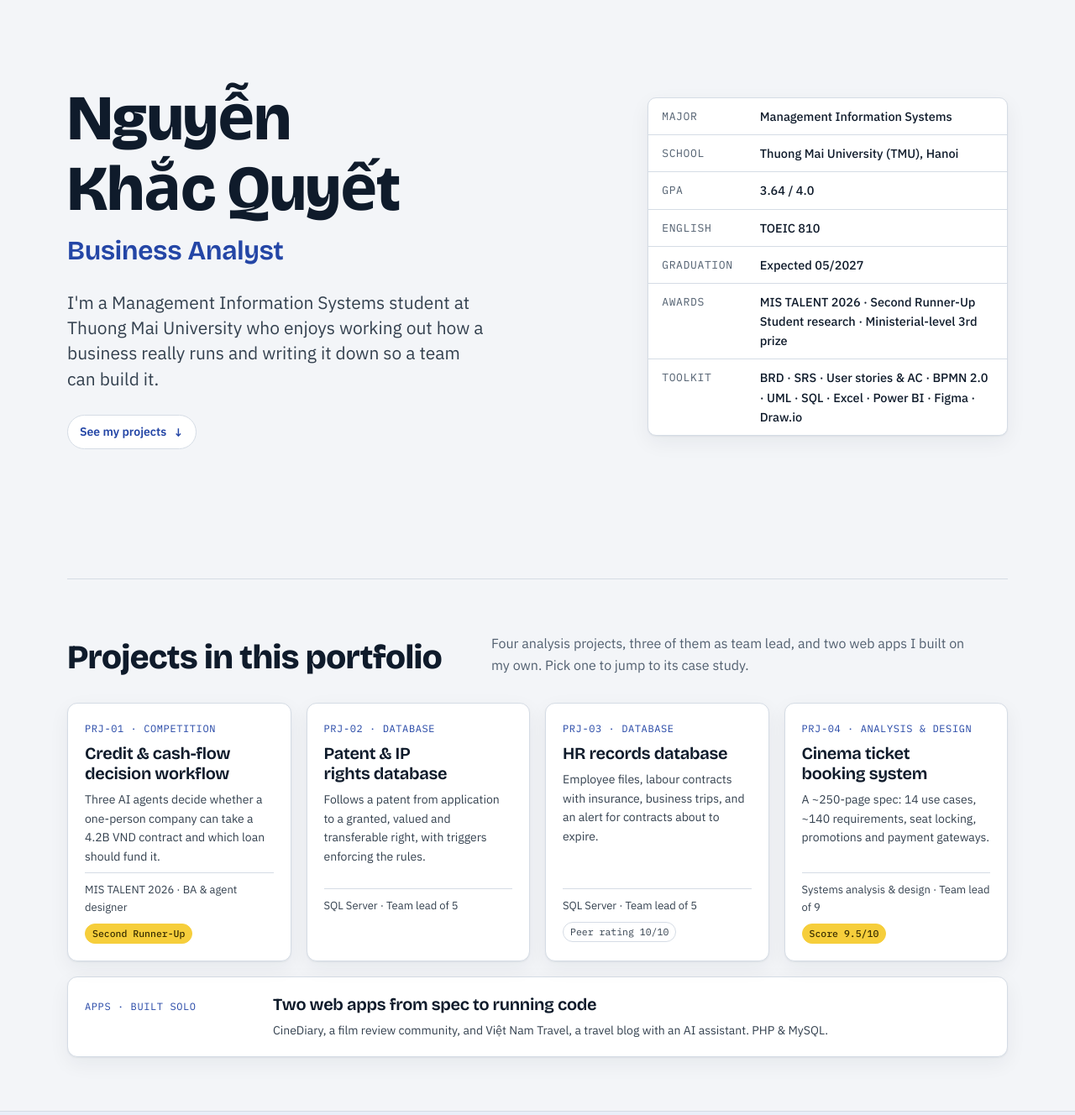
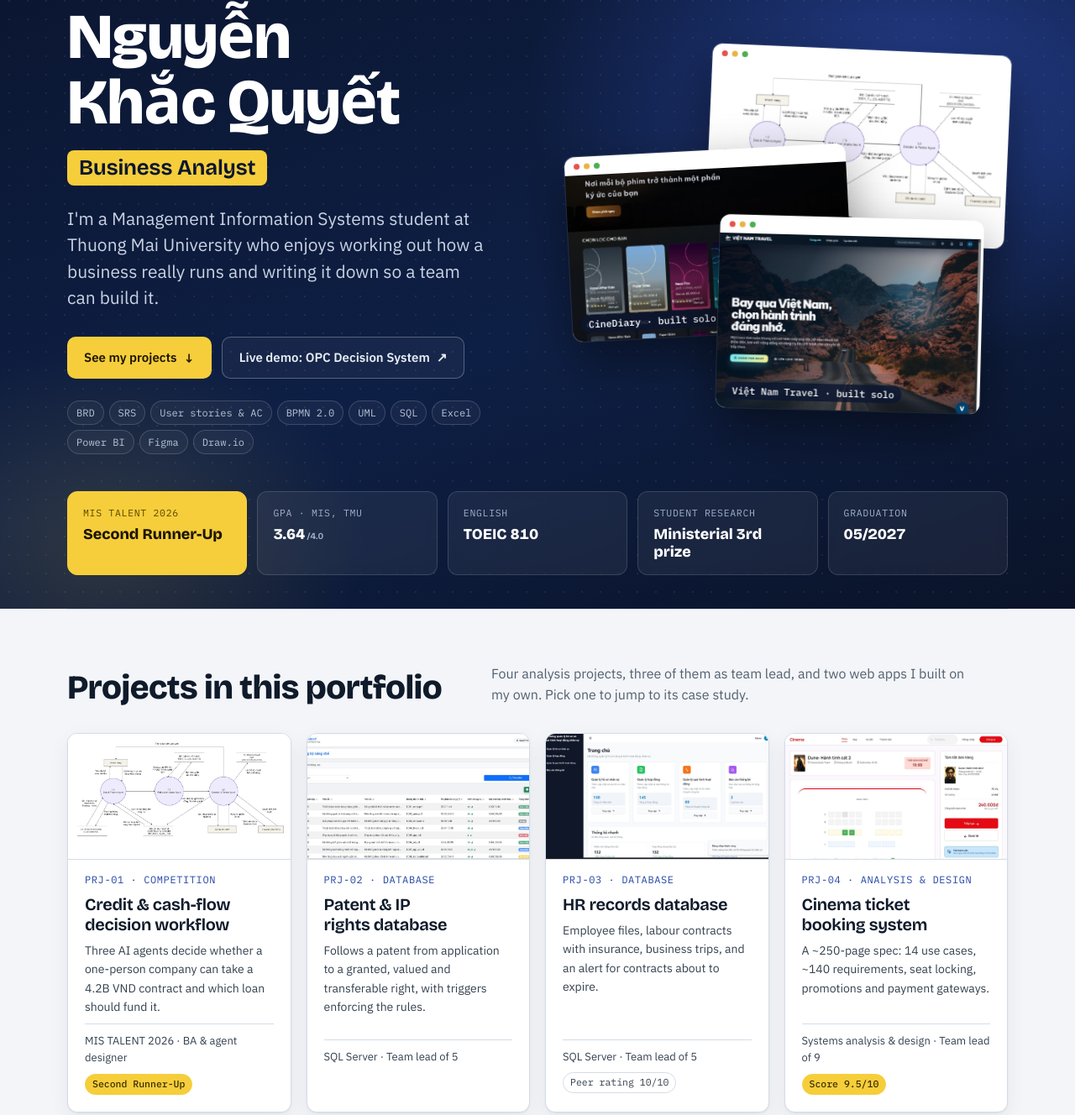
Before and after one commit to Kwuyet/Kwuyet.github.io, a plain HTML site: page index.html in a window 1280 px wide. Shown: the part 111-1439 px from the top of the page at 84% size. Drawn offline with nearby package versions, Linux system fonts and the light colour scheme.

Commit message:
Redesign hero as a dark showcase band and add thumbnails to project cards
Co-Authored-By: Claude Opus 5.5 <noreply@anthropic.com>
Claude-Session: https://claude.ai/code/session_01QW67GweW7KZiGjjXtvwtZi

```diff
--- a/index.html
+++ b/index.html
@@ -59,13 +59,6 @@ p{margin:0}
 .nav a.l:hover{background:var(--sunk);color:var(--ink)}
 
 /* hero */
-.hero{display:grid;grid-template-columns:minmax(0,1.5fr) minmax(0,1fr);gap:48px;padding-block:72px 56px;align-items:end}
-.hero h1{font-size:clamp(40px,6.4vw,76px);font-weight:800}
-.hero h1 .role{display:block;font-size:.42em;font-weight:650;color:var(--accent);margin-top:14px;letter-spacing:-.005em}
-.thesis{font-size:clamp(18px,2vw,21px);color:var(--ink-2);max-width:40ch;margin-top:28px;line-height:1.45}
-.scroll-cue{display:inline-flex;align-items:center;gap:8px;margin-top:28px;font-size:14px;font-weight:600;color:var(--accent);text-decoration:none;padding:8px 14px;border:1px solid var(--line);border-radius:999px;background:var(--surface)}
-.scroll-cue:hover{border-color:var(--accent)}
-.scroll-cue span{display:inline-block;animation:nudge 1.8s ease-in-out infinite}
 @keyframes nudge{0%,100%{transform:translateY(0)}50%{transform:translateY(3px)}}
 .pgrid{display:grid;grid-template-columns:repeat(4,minmax(0,1fr));gap:18px}
 .pcard{display:flex;flex-direction:column;gap:8px;padding:20px;background:var(--surface);border:1px solid var(--line);border-radius:12px;box-shadow:var(--shadow);text-decoration:none;color:var(--ink);transition:border-color .15s,transform .15s}
@@ -79,17 +72,80 @@ p{margin:0}
 .pcard .pill.hl{background:var(--marker);border-color:var(--marker);color:var(--marker-ink);font-weight:500}
 .pcard.wide{margin-top:18px;display:grid;grid-template-columns:200px minmax(0,1fr);grid-template-rows:auto auto;column-gap:24px;align-items:baseline}
 .pcard.wide .tid{grid-row:span 2}
-@media (min-width:901px){.hero{min-height:calc(100svh - 57px);align-items:center;padding-block:48px}}
+.pcard{overflow:hidden}
+.pthumb{display:block;margin:-20px -20px 6px;height:150px;background:var(--sunk);border-bottom:1px solid var(--line);overflow:hidden}
+.pthumb img{width:100%;height:100%;object-fit:cover;object-position:top center;transition:transform .35s ease}
+.pthumb.contain img{object-fit:contain;background:#fff;padding:8px}
+.pcard:hover .pthumb img{transform:scale(1.04)}
+.pcard.wide{grid-template-columns:260px 200px minmax(0,1fr)}
+.pcard.wide .pthumbs{grid-row:span 2;display:grid;grid-template-columns:1fr 1fr;gap:6px;align-self:stretch}
+.pcard.wide .pthumbs img{width:100%;height:84px;object-fit:cover;object-position:top;border-radius:6px;border:1px solid var(--line)}
+@media (max-width:900px){.pcard.wide{grid-template-columns:200px minmax(0,1fr)}.pcard.wide .pthumbs{display:none}}
 @media (max-width:1000px){.pgrid{grid-template-columns:repeat(2,minmax(0,1fr))}}
 @media (max-width:560px){.pgrid{grid-template-columns:minmax(0,1fr)}.pcard.wide{display:flex}.pcard .pfoot{min-height:0}}
-.spec{background:var(--surface);border:1px solid var(--line);border-radius:10px;box-shadow:var(--shadow);overflow:hidden}
-.spec header{display:flex;justify-content:space-between;padding:10px 16px;border-bottom:1px solid var(--line);background:var(--sunk);font-family:var(--mono);font-size:12px;color:var(--muted)}
-.spec dl{margin:0;display:grid;grid-template-columns:auto 1fr}
-.spec dt,.spec dd{margin:0;padding:10px 16px;border-bottom:1px solid var(--line);font-size:14.5px}
-.spec dt{font-family:var(--mono);font-size:13px;color:var(--muted);text-transform:uppercase;letter-spacing:.05em;padding-top:12px}
-.spec dd{font-weight:500}
-.spec dl>*:nth-last-child(-n+2){border-bottom:0}
 .num{font-variant-numeric:tabular-nums}
+
+/* hero (always dark) */
+.hero{position:relative;isolation:isolate;color:#E8EDF4;padding-block:60px 40px}
+.hero::before{content:"";position:absolute;inset:0 calc(50% - 50vw);z-index:-1;
+  background:
+    radial-gradient(60% 70% at 85% 20%,rgba(70,110,255,.38),transparent 60%),
+    radial-gradient(40% 50% at 10% 90%,rgba(246,206,59,.14),transparent 60%),
+    radial-gradient(rgba(255,255,255,.07) 1px,transparent 1.2px) 0 0/22px 22px,
+    linear-gradient(160deg,#0B1630 0%,#0E1F45 55%,#0A1328 100%)}
+.hero-in{display:grid;grid-template-columns:minmax(0,1.05fr) minmax(0,1fr);gap:48px;align-items:center}
+.hero h1{font-size:clamp(42px,6vw,76px);font-weight:800;color:#fff;line-height:1.02}
+.hero h1 .role{display:table;font-size:.34em;font-weight:650;color:#0B1630;background:var(--marker);padding:4px 14px;border-radius:8px;margin-top:18px;letter-spacing:-.005em;line-height:1.3}
+.thesis{font-size:clamp(18px,2vw,21px);color:#C9D3E3;max-width:40ch;margin-top:24px;line-height:1.5}
+.hero-cta{display:flex;flex-wrap:wrap;gap:12px;margin-top:30px}
+.btn-primary,.btn-ghost{display:inline-flex;align-items:center;gap:8px;font-weight:600;font-size:15px;text-decoration:none;padding:12px 20px;border-radius:10px;transition:transform .15s,background .15s,border-color .15s}
+.btn-primary{background:var(--marker);color:#1D1600}
+.btn-primary:hover{transform:translateY(-2px)}
+.btn-primary span{display:inline-block;animation:nudge 1.8s ease-in-out infinite}
+.btn-ghost{color:#E8EDF4;border:1px solid rgba(255,255,255,.28);background:rgba(255,255,255,.04)}
+.btn-ghost:hover{border-color:#fff;background:rgba(255,255,255,.1)}
+.chips{list-style:none;margin:26px 0 0;padding:0;display:flex;flex-wrap:wrap;gap:6px;max-width:520px}
+.chips li{font-family:var(--mono);font-size:12px;color:#B8C4D8;padding:4px 10px;border:1px solid rgba(255,255,255,.16);border-radius:999px;background:rgba(255,255,255,.04)}
+.hero :focus-visible{outline-color:var(--marker)}
+
+.collage{position:relative;height:430px}
+.win{position:absolute;margin:0;border-radius:12px;overflow:hidden;background:#fff;box-shadow:0 24px 60px rgba(0,0,0,.45),0 0 0 1px rgba(255,255,255,.12);padding-top:22px;transition:transform .4s ease}
+.win::before{content:"";position:absolute;top:8px;left:11px;width:7px;height:7px;border-radius:50%;background:#E5534B;box-shadow:12px 0 0 #E8B341,24px 0 0 #4CAF50}
+.win img{display:block;width:100%;height:100%;object-fit:cover;object-position:top center}
+.win figcaption{position:absolute;left:10px;bottom:10px;margin:0;font:500 11.5px var(--mono);color:#fff;background:rgba(11,22,48,.82);padding:3px 9px;border-radius:999px}
+.w1{width:68%;height:230px;top:0;right:0;transform:rotate(2.5deg)}
+.w1 img{object-fit:contain;padding:6px}
+.w2{width:64%;height:220px;top:120px;left:0;transform:rotate(-3deg)}
+.w3{width:60%;height:230px;bottom:0;right:6%;transform:rotate(1.5deg)}
+.collage:hover .w1{transform:rotate(3.5deg) translate(8px,-6px)}
+.collage:hover .w2{transform:rotate(-4deg) translate(-8px,0)}
+.collage:hover .w3{transform:rotate(2deg) translate(4px,6px)}
+
+.kpis{display:grid;grid-template-columns:repeat(5,minmax(0,1fr));gap:12px;margin:44px 0 0}
+.kpi{padding:16px 18px;border-radius:12px;background:rgba(255,255,255,.06);border:1px solid rgba(255,255,255,.14);backdrop-filter:blur(6px)}
+.kpi dt{font-family:var(--mono);font-size:11.5px;letter-spacing:.06em;text-transform:uppercase;color:#9FB0C9}
+.kpi dd{margin:6px 0 0;font-family:var(--display);font-weight:800;font-size:clamp(15px,1.4vw,20px);color:#fff;line-height:1.15}
+.kpi dd small{font-size:.6em;font-weight:650;color:#9FB0C9;margin-left:2px}
+.kpi.hl{background:var(--marker);border-color:var(--marker)}
+.kpi.hl dt{color:#5A4700}.kpi.hl dd{color:#1D1600;white-space:nowrap}
+
+@media (prefers-reduced-motion:no-preference){
+  .hero-copy>*,.collage .win,.kpi{animation:rise .7s cubic-bezier(.2,.7,.2,1) both}
+  .hero-copy>:nth-child(2){animation-delay:.08s}.hero-copy>:nth-child(3){animation-delay:.16s}.hero-copy>:nth-child(4){animation-delay:.24s}
+  .w1{animation-delay:.15s!important}.w2{animation-delay:.3s!important}.w3{animation-delay:.45s!important}
+  .kpi:nth-child(2){animation-delay:.05s}.kpi:nth-child(3){animation-delay:.1s}.kpi:nth-child(4){animation-delay:.15s}.kpi:nth-child(5){animation-delay:.2s}
+}
+@keyframes rise{from{opacity:0;translate:0 18px}to{opacity:1;translate:0 0}}
+@media (max-width:900px){
+  .hero{padding-block:48px 32px}
+  .hero-in{grid-template-columns:minmax(0,1fr);gap:36px}
+  .collage{height:300px}
+  .w1{height:170px}.w2{height:160px;top:80px}.w3{height:170px}
+  .kpis{grid-template-columns:repeat(2,minmax(0,1fr));margin-top:40px}
+  .kpi.hl{grid-column:span 2}
+  .kpi dd{font-size:19px}
+}
+@media (max-width:560px){.win figcaption{display:none}.collage{height:250px}.w1{height:140px}.w2{height:135px;top:70px}.w3{height:140px}.btn-primary,.btn-ghost{width:100%;justify-content:center}}
 
 /* sections */
 section.block{padding-block:64px;border-top:1px solid var(--line)}
@@ -266,8 +322,7 @@ dialog.lb p{color:#E8EDF4;font-size:14px;margin-top:10px;text-align:center}
 dialog.lb button{position:fixed;top:14px;right:18px;background:#fff;color:#0F1B2B;border:0;border-radius:999px;width:40px;height:40px;font-size:22px;cursor:pointer}
 
 @media (max-width:900px){
-  .hero,.case-top,.sec-head,.cols{grid-template-columns:minmax(0,1fr);gap:28px}
-  .hero{padding-block:48px 40px}
+  .case-top,.sec-head,.cols{grid-template-columns:minmax(0,1fr);gap:28px}
   .gallery{grid-template-columns:repeat(2,minmax(0,1fr))}
   .feature-grid{grid-template-columns:1fr}
   .feature-grid>div{border-right:0;border-bottom:1px solid var(--line)}
@@ -306,22 +361,31 @@ dialog.lb button{position:fixed;top:14px;right:18px;background:#fff;color:#0F1B2
 <main class="wrap" id="top">
 
 <header class="hero">
-  <div>
-    <h1>Nguyễn Khắc Quyết<span class="role">Business Analyst</span></h1>
-    <p class="thesis">I'm a Management Information Systems student at Thuong Mai University who enjoys working out how a business really runs and writing it down so a team can build it.</p>
-    <a class="scroll-cue" href="#projects">See my projects <span aria-hidden="true">↓</span></a>
+  <div class="hero-in">
+    <div class="hero-copy">
+      <h1>Nguyễn Khắc Quyết<span class="role">Business Analyst</span></h1>
+      <p class="thesis">I'm a Management Information Systems student at Thuong Mai University who enjoys working out how a business really runs and writing it down so a team can build it.</p>
+      <div class="hero-cta">
+        <a class="btn-primary" href="#projects">See my projects <span aria-hidden="true">↓</span></a>
+        <a class="btn-ghost" href="https://mistalent-competition-c8gx.onrender.com/" target="_blank" rel="noopener">Live demo: OPC Decision System <span aria-hidden="true">↗</span></a>
+      </div>
+      <ul class="chips" aria-label="Toolkit">
+        <li>BRD</li><li>SRS</li><li>User stories &amp; AC</li><li>BPMN 2.0</li><li>UML</li><li>SQL</li><li>Excel</li><li>Power BI</li><li>Figma</li><li>Draw.io</li>
+      </ul>
+    </div>
+    <div class="collage" aria-hidden="true">
+      <figure class="win w1"><img src="img/mt-dfd1.jpg" alt=""><figcaption>MIS TALENT · data flow</figcaption></figure>
+      <figure class="win w2"><img src="img/cd-home.jpg" alt=""><figcaption>CineDiary · built solo</figcaption></figure>
+      <figure class="win w3"><img src="img/tr-3d.jpg" alt=""><figcaption>Việt Nam Travel · built solo</figcaption></figure>
+    </div>
   </div>
-  <aside class="spec" aria-label="Profile summary">
-    <dl>
-      <dt>Major</dt><dd>Management Information Systems</dd>
-      <dt>School</dt><dd>Thuong Mai University (TMU), Hanoi</dd>
-      <dt>GPA</dt><dd class="num">3.64 / 4.0</dd>
-      <dt>English</dt><dd class="num">TOEIC 810</dd>
-      <dt>Graduation</dt><dd class="num">Expected 05/2027</dd>
-      <dt>Awards</dt><dd>MIS TALENT 2026 · Second Runner-Up<br>Student research · Ministerial-level 3rd prize</dd>
-      <dt>Toolkit</dt><dd>BRD · SRS · User stories &amp; AC · BPMN 2.0 · UML · SQL · Excel · Power BI · Figma · Draw.io</dd>
-    </dl>
-  </aside>
+  <dl class="kpis" aria-label="Profile summary">
+    <div class="kpi hl"><dt>MIS TALENT 2026</dt><dd>Second Runner-Up</dd></div>
+    <div class="kpi"><dt>GPA · MIS, TMU</dt><dd class="num">3.64<small>/4.0</small></dd></div>
+    <div class="kpi"><dt>English</dt><dd class="num">TOEIC 810</dd></div>
+    <div class="kpi"><dt>Student research</dt><dd>Ministerial 3rd prize</dd></div>
+    <div class="kpi"><dt>Graduation</dt><dd class="num">05/2027</dd></div>
+  </dl>
 </header>
 
 <!-- PROJECTS OVERVIEW -->
@@ -331,12 +395,12 @@ dialog.lb button{position:fixed;top:14px;right:18px;background:#fff;color:#0F1B2
     <p>Four analysis projects, three of them as team lead, and two web apps I built on my own. Pick one to jump to its case study.</p>
   </div>
   <div class="pgrid">
-    <a class="pcard" href="#mistalent"><span class="tid">PRJ-01 · Competition</span><h3>Credit &amp; cash-flow decision workflow</h3><p>Three AI agents decide whether a one-person company can take a 4.2B VND contract and which loan should fund it.</p><span class="pfoot"><span class="pmeta">MIS TALENT 2026 · BA &amp; agent designer</span><span class="pill hl">Second Runner-Up</span></span></a>
-    <a class="pcard" href="#patent"><span class="tid">PRJ-02 · Database</span><h3>Patent &amp; IP rights database</h3><p>Follows a patent from application to a granted, valued and transferable right, with triggers enforcing the rules.</p><span class="pfoot"><span class="pmeta">SQL Server · Team lead of 5</span></span></a>
-    <a class="pcard" href="#hr"><span class="tid">PRJ-03 · Database</span><h3>HR records database</h3><p>Employee files, labour contracts with insurance, business trips, and an alert for contracts about to expire.</p><span class="pfoot"><span class="pmeta">SQL Server · Team lead of 5</span><span class="pill">Peer rating 10/10</span></span></a>
-    <a class="pcard" href="#cinema"><span class="tid">PRJ-04 · Analysis &amp; design</span><h3>Cinema ticket booking system</h3><p>A ~250-page spec: 14 use cases, ~140 requirements, seat locking, promotions and payment gateways.</p><span class="pfoot"><span class="pmeta">Systems analysis &amp; design · Team lead of 9</span><span class="pill hl">Score 9.5/10</span></span></a>
+    <a class="pcard" href="#mistalent"><span class="pthumb contain"><img src="img/mt-dfd1.jpg" alt="" loading="lazy"></span><span class="tid">PRJ-01 · Competition</span><h3>Credit &amp; cash-flow decision workflow</h3><p>Three AI agents decide whether a one-person company can take a 4.2B VND contract and which loan should fund it.</p><span class="pfoot"><span class="pmeta">MIS TALENT 2026 · BA &amp; agent designer</span><span class="pill hl">Second Runner-Up</span></span></a>
+    <a class="pcard" href="#patent"><span class="pthumb"><img src="img/ip-ui.jpg" alt="" loading="lazy"></span><span class="tid">PRJ-02 · Database</span><h3>Patent &amp; IP rights database</h3><p>Follows a patent from application to a granted, valued and transferable right, with triggers enforcing the rules.</p><span class="pfoot"><span class="pmeta">SQL Server · Team lead of 5</span></span></a>
+    <a class="pcard" href="#hr"><span class="pthumb"><img src="img/hr-ui.jpg" alt="" loading="lazy"></span><span class="tid">PRJ-03 · Database</span><h3>HR records database</h3><p>Employee files, labour contracts with insurance, business trips, and an alert for contracts about to expire.</p><span class="pfoot"><span class="pmeta">SQL Server · Team lead of 5</span><span class="pill">Peer rating 10/10</span></span></a>
+    <a class="pcard" href="#cinema"><span class="pthumb"><img src="img/c-ui-seat.jpg" alt="" loading="lazy"></span><span class="tid">PRJ-04 · Analysis &amp; design</span><h3>Cinema ticket booking system</h3><p>A ~250-page spec: 14 use cases, ~140 requirements, seat locking, promotions and payment gateways.</p><span class="pfoot"><span class="pmeta">Systems analysis &amp; design · Team lead of 9</span><span class="pill hl">Score 9.5/10</span></span></a>
   </div>
-  <a class="pcard wide" href="#built"><span class="tid">APPS · Built solo</span><h3>Two web apps from spec to running code</h3><p>CineDiary, a film review community, and Việt Nam Travel, a travel blog with an AI assistant. PHP &amp; MySQL.</p></a>
+  <a class="pcard wide" href="#built"><span class="pthumbs"><img src="img/cd-home.jpg" alt="" loading="lazy"><img src="img/tr-3d.jpg" alt="" loading="lazy"></span><span class="tid">APPS · Built solo</span><h3>Two web apps from spec to running code</h3><p>CineDiary, a film review community, and Việt Nam Travel, a travel blog with an AI assistant. PHP &amp; MySQL.</p></a>
 </section>
 
 <!-- PRJ-01 -->
```
